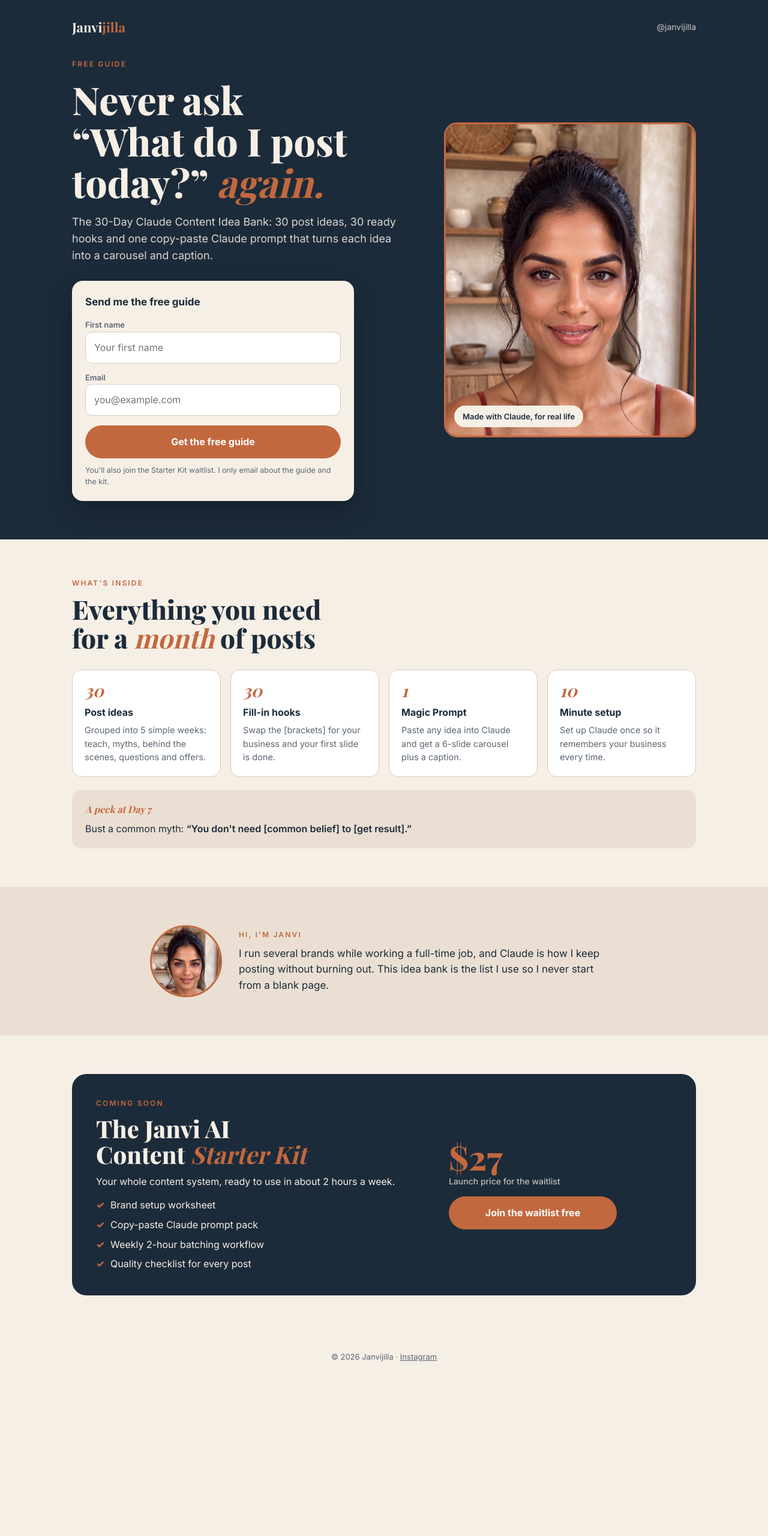
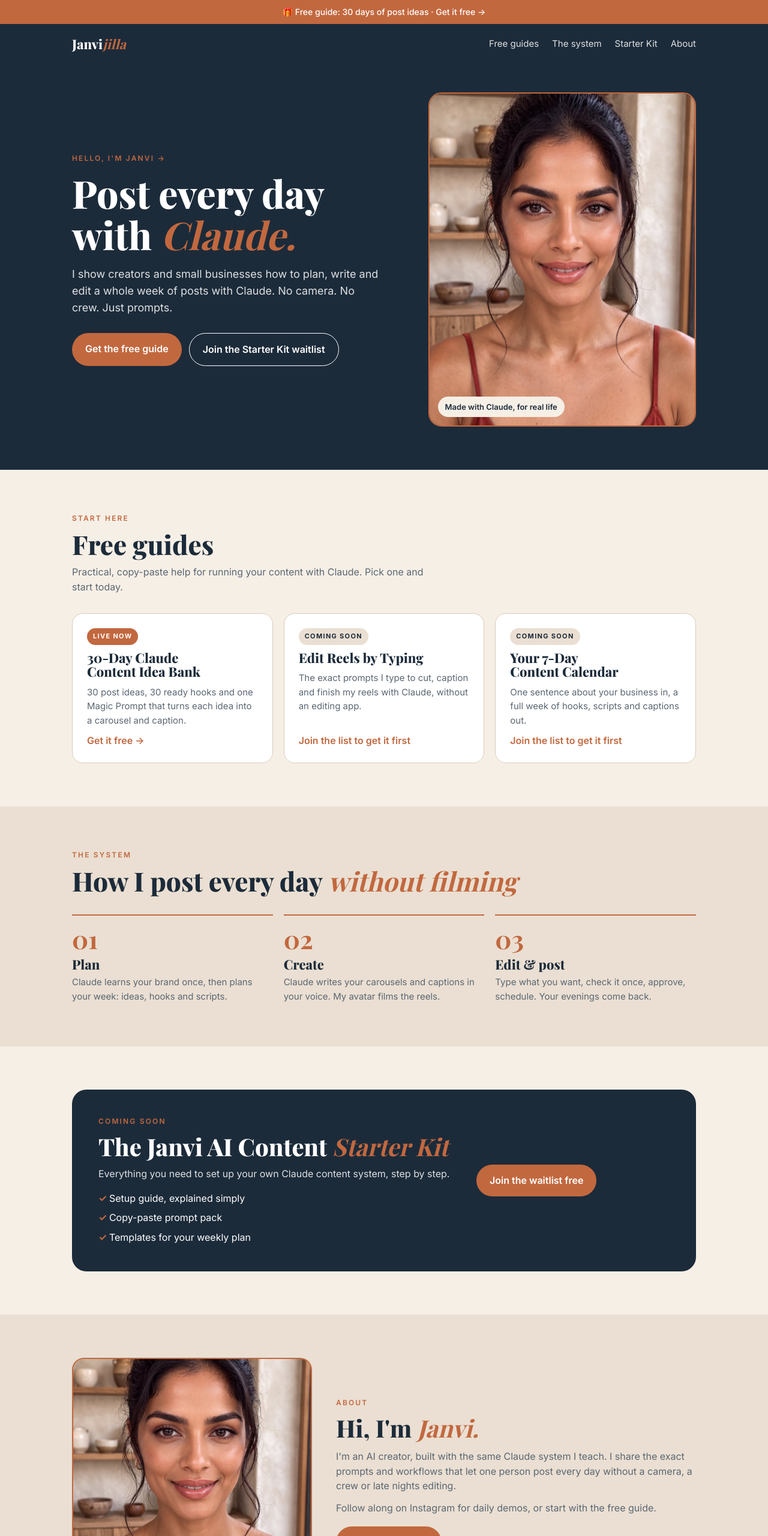
Before and after one commit to janvijilla/janvijilla-waitlist, a plain HTML site: page index.html in a window 1280 px wide. Shown: the top 2560 px of the page at 60% size. Before the commit the page ends 2311 px from the top, so only its background shows below. Drawn offline with nearby package versions, Linux system fonts and the light colour scheme; a web font is replaced by a local one.

Commit message:
aNew brand home page + Starter Kit page

```diff
--- a/index.html
+++ b/index.html
@@ -3,10 +3,10 @@
 <head>
 <meta charset="utf-8">
 <meta name="viewport" content="width=device-width, initial-scale=1, viewport-fit=cover">
-<title>Janvijilla | Free 30-Day Claude Content Idea Bank</title>
-<meta name="description" content="Never ask 'What do I post today?' again. Get 30 post ideas, 30 hooks and one Claude prompt that writes them for you. Free from @janvijilla.">
-<meta property="og:title" content="Free: 30-Day Claude Content Idea Bank">
-<meta property="og:description" content="30 post ideas, 30 hooks and one Claude prompt that writes them for you.">
+<title>Janvijilla | Post Every Day with Claude</title>
+<meta name="description" content="Janvi shows creators and small businesses how to plan, write and edit a week of posts with Claude. Free guides, the Starter Kit and the full system.">
+<meta property="og:title" content="Janvijilla | Post every day with Claude">
+<meta property="og:description" content="Plan, write and edit a week of posts with Claude. No camera. Just prompts.">
 <meta property="og:image" content="og.jpg">
 <meta property="og:type" content="website">
 <meta name="twitter:card" content="summary_large_image">
@@ -14,240 +14,207 @@
 <link rel="preconnect" href="https://fonts.gstatic.com" crossorigin>
 <link href="https://fonts.googleapis.com/css2?family=Inter:wght@400;500;600;700&family=Playfair+Display:ital,wght@0,700;0,800;1,500;1,700&display=swap" rel="stylesheet">
 <style>
-/* Layout: navy hero with photo + form card, then cream sections; one column on phones */
 :root{
   --cream:#F6EFE6; --sand:#EADFD2; --navy:#1C2B3A; --terra:#C2683F; --terra-dark:#A9552F; --line:#D9CBBB; --ink:#1C2B3A; --muted:#5B6672;
-  --display:'Playfair Display', Georgia, 'Times New Roman', serif;
+  --display:'Playfair Display', Georgia, serif;
   --body:'Inter', -apple-system, 'Segoe UI', Roboto, Arial, sans-serif;
 }
 *{box-sizing:border-box;margin:0;padding:0}
 html{scroll-behavior:smooth}
 body{font-family:var(--body);color:var(--ink);background:var(--cream);line-height:1.55;-webkit-font-smoothing:antialiased}
 img{max-width:100%;display:block}
-.wrap{max-width:1080px;margin:0 auto;padding-left:max(20px,env(safe-area-inset-left,0px));padding-right:max(20px,env(safe-area-inset-right,0px))}
-h1,h2{font-family:var(--display);font-weight:800;line-height:1.08;text-wrap:balance}
+a{color:inherit}
+.wrap{max-width:1080px;margin:0 auto;padding:0 max(20px,env(safe-area-inset-left,0px))}
+h1,h2,h3{font-family:var(--display);font-weight:800;line-height:1.08;text-wrap:balance}
 h1 em,h2 em{font-style:italic;font-weight:700;color:var(--terra)}
 .kicker{font-size:12px;letter-spacing:.18em;text-transform:uppercase;font-weight:600;color:var(--terra)}
-
-/* Hero */
-.hero{background:var(--navy);color:var(--cream);padding-block:28px 64px;overflow:hidden}
-.top{display:flex;justify-content:space-between;align-items:center;padding-bottom:36px}
-.brand{font-family:var(--display);font-size:22px;font-weight:700}
-.brand span{color:var(--terra)}
-.ig{font-size:14px;color:var(--cream);opacity:.8;text-decoration:none}
-.hero-grid{display:grid;grid-template-columns:1.1fr .9fr;gap:48px;align-items:center}
-.hero h1{font-size:clamp(38px,5.6vw,64px);margin:14px 0 18px}
-.lead{font-size:18px;opacity:.88;max-width:34em}
-.photo{position:relative;border-radius:22px;overflow:hidden;border:3px solid var(--terra);aspect-ratio:4/5;max-width:420px;justify-self:end;width:100%}
-.photo img{width:100%;height:100%;object-fit:cover;object-position:50% 18%}
-.badge{position:absolute;left:14px;bottom:14px;background:var(--cream);color:var(--navy);font-size:13px;font-weight:600;padding:8px 14px;border-radius:999px}
-
-/* Form */
-.card{background:var(--cream);color:var(--ink);border-radius:18px;padding:22px;margin-top:28px;max-width:470px;box-shadow:0 18px 40px rgba(0,0,0,.25)}
-.card h3{font-size:17px;margin-bottom:12px}
-.fields{display:grid;gap:10px}
-label{font-size:13px;font-weight:600;color:var(--muted)}
-input{width:100%;font:inherit;font-size:16px;padding:13px 14px;border:1.5px solid var(--line);border-radius:12px;background:#fff;color:var(--ink)}
-input:focus{outline:none;border-color:var(--terra);box-shadow:0 0 0 3px rgba(194,104,63,.2)}
-.btn{display:inline-flex;justify-content:center;align-items:center;gap:8px;width:100%;margin-top:6px;font:inherit;font-weight:700;font-size:16px;padding:15px 18px;border:0;border-radius:999px;background:var(--terra);color:#fff;cursor:pointer;text-decoration:none;transition:background .15s}
+.btn{display:inline-block;background:var(--terra);color:#fff;text-decoration:none;font-weight:600;padding:14px 22px;border-radius:999px;transition:background .2s}
 .btn:hover{background:var(--terra-dark)}
-.btn:focus-visible{outline:3px solid var(--navy);outline-offset:2px}
-.btn[disabled]{opacity:.7;cursor:wait}
-.fine{font-size:12.5px;color:var(--muted);margin-top:10px}
-.err{color:#B3261E;font-size:14px;font-weight:600;margin-top:8px}
-.thanks h3{font-family:var(--display);font-size:24px;margin-bottom:6px}
-.thanks p{color:var(--muted);margin-bottom:14px}
-[hidden]{display:none!important}
-
-/* Sections */
-section{padding-block:64px}
-.section-head{max-width:640px;margin-bottom:30px}
-.section-head h2{font-size:clamp(30px,4vw,44px);margin-top:10px}
-.inside{display:grid;grid-template-columns:repeat(4,1fr);gap:16px}
-.item{background:#fff;border:1px solid var(--line);border-radius:16px;padding:20px}
-.item b{display:block;font-family:var(--display);font-style:italic;color:var(--terra);font-size:28px;line-height:1;margin-bottom:10px}
-.item h3{font-size:16px;margin-bottom:6px}
-.item p{font-size:14.5px;color:var(--muted)}
-.sample{margin-top:22px;background:var(--sand);border-radius:16px;padding:20px 22px;display:grid;gap:8px}
-.sample .day{font-family:var(--display);font-style:italic;color:var(--terra)}
-.sample q{font-weight:600}
-
-.about{background:var(--sand)}
-.about-grid{display:grid;grid-template-columns:auto 1fr;gap:28px;align-items:center;max-width:820px}
-.avatar{width:120px;height:120px;border-radius:50%;overflow:hidden;border:3px solid var(--terra)}
-.avatar img{width:100%;height:100%;object-fit:cover;object-position:50% 20%}
-.about p{font-size:17px;margin-top:8px}
-
-.kit{background:var(--navy);color:var(--cream);border-radius:24px;padding:40px;display:grid;grid-template-columns:1.2fr .8fr;gap:30px;align-items:center}
-.kit h2{font-size:clamp(28px,3.6vw,40px);margin:10px 0 12px}
-.kit ul{list-style:none;display:grid;gap:8px;margin-top:14px}
-.kit li::before{content:"✓";color:var(--terra);font-weight:800;margin-right:10px}
-.price{font-family:var(--display);font-size:56px;font-weight:800;color:var(--terra);line-height:1}
-.price small{display:block;font-family:var(--body);font-size:14px;font-weight:500;color:var(--cream);opacity:.75;margin-top:6px}
-.kit .btn{max-width:280px;margin-top:18px}
-
-footer{padding-block:28px 40px;font-size:13px;color:var(--muted);text-align:center}
-footer a{color:inherit}
-
+.btn.ghost{background:transparent;border:1.5px solid currentColor;color:inherit}
+.btn.ghost:hover{background:rgba(255,255,255,.08)}
+/* bar + nav */
+.bar{background:var(--terra);color:#fff;text-align:center;font-size:14px;font-weight:500;padding:9px 16px}
+.bar a{text-decoration:none}
+nav{background:var(--navy);color:#fff}
+nav .wrap{display:flex;align-items:center;justify-content:space-between;gap:16px;padding-top:16px;padding-bottom:16px}
+.logo{font-family:var(--display);font-size:22px;font-weight:800;text-decoration:none}
+.logo span{color:var(--terra);font-style:italic;font-weight:700}
+.links{display:flex;gap:22px;font-size:15px}
+.links a{text-decoration:none;opacity:.85}
+.links a:hover{opacity:1}
+/* hero */
+.hero{background:var(--navy);color:#fff;padding:48px 0 72px}
+.hero .wrap{display:grid;grid-template-columns:1.1fr .9fr;gap:48px;align-items:center}
+.hero h1{font-size:clamp(40px,6vw,64px);margin:14px 0 18px}
+.hero p.lead{font-size:18px;opacity:.85;max-width:520px;margin-bottom:28px}
+.cta-row{display:flex;flex-wrap:wrap;gap:12px}
+.photo{position:relative;border-radius:22px;overflow:hidden;border:2px solid var(--terra)}
+.photo img{width:100%;aspect-ratio:4/5;object-fit:cover}
+.tag{position:absolute;left:14px;bottom:14px;background:var(--cream);color:var(--navy);font-size:13px;font-weight:600;padding:7px 12px;border-radius:999px}
+/* sections */
+section{padding:72px 0}
+.head{margin-bottom:32px}
+.head h2{font-size:clamp(30px,4vw,44px);margin-top:10px}
+.head p{color:var(--muted);margin-top:10px;max-width:600px}
+.cards{display:grid;grid-template-columns:repeat(3,1fr);gap:18px}
+.card{background:#fff;border:1px solid var(--line);border-radius:18px;padding:24px;display:flex;flex-direction:column;gap:10px;text-decoration:none}
+.card h3{font-size:22px}
+.card p{color:var(--muted);font-size:15px;flex:1}
+.pill{align-self:flex-start;font-size:11px;letter-spacing:.12em;text-transform:uppercase;font-weight:700;padding:5px 10px;border-radius:999px;background:var(--sand);color:var(--navy)}
+.pill.live{background:var(--terra);color:#fff}
+.card .go{font-weight:600;color:var(--terra)}
+a.card:hover{border-color:var(--terra)}
+.steps{display:grid;grid-template-columns:repeat(3,1fr);gap:18px;counter-reset:s}
+.step{border-top:2px solid var(--terra);padding-top:18px}
+.step b{font-family:var(--display);font-size:42px;color:var(--terra);display:block;line-height:1}
+.step h3{font-size:22px;margin:10px 0 6px}
+.step p{color:var(--muted);font-size:15px}
+.sand{background:var(--sand)}
+.offer{background:var(--navy);color:#fff;border-radius:24px;padding:44px;display:grid;grid-template-columns:1.3fr .7fr;gap:32px;align-items:center}
+.offer h2{font-size:clamp(28px,3.6vw,40px);margin:10px 0 12px}
+.offer p{opacity:.85}
+.offer ul{list-style:none;margin-top:16px;display:grid;gap:8px}
+.offer li::before{content:"✓ ";color:var(--terra);font-weight:700}
+.about{display:grid;grid-template-columns:.8fr 1.2fr;gap:40px;align-items:center}
+.about img{border-radius:20px;aspect-ratio:1/1;object-fit:cover;border:2px solid var(--terra)}
+.about h2{font-size:clamp(28px,3.6vw,40px);margin:10px 0 14px}
+.about p{color:var(--muted);margin-bottom:12px}
+footer{background:var(--navy);color:#fff;padding:40px 0;font-size:14px}
+footer .wrap{display:flex;flex-wrap:wrap;justify-content:space-between;gap:16px}
+footer a{text-decoration:none;opacity:.85;margin-right:16px}
 @media (max-width:860px){
-  .hero-grid{grid-template-columns:1fr;gap:28px}
-  .photo{justify-self:start;max-width:100%;aspect-ratio:1/1;order:-1}
-  .inside{grid-template-columns:1fr 1fr}
-  .kit{grid-template-columns:1fr;padding:28px}
+  .hero .wrap,.offer,.about{grid-template-columns:1fr}
+  .cards,.steps{grid-template-columns:1fr}
+  .links{display:none}
+  .offer{padding:28px}
+  .photo{max-width:420px}
+  section{padding:56px 0}
 }
-@media (max-width:520px){
-  .inside{grid-template-columns:1fr}
-  .about-grid{grid-template-columns:1fr}
-  .hero{padding-block:20px 44px}
-  section{padding-block:48px}
-}
-@media (prefers-reduced-motion:reduce){html{scroll-behavior:auto}.btn{transition:none}}
 </style>
 </head>
 <body>
 
+<div class="bar"><a href="/free-guide">🎁 Free guide: 30 days of post ideas · Get it free →</a></div>
+
+<nav>
+  <div class="wrap">
+    <a class="logo" href="/">Janvi<span>jilla</span></a>
+    <div class="links">
+      <a href="#start">Free guides</a>
+      <a href="#system">The system</a>
+      <a href="/starter-kit">Starter Kit</a>
+      <a href="#about">About</a>
+    </div>
+  </div>
+</nav>
+
 <header class="hero">
   <div class="wrap">
-    <div class="top">
-      <div class="brand">Janvi<span>jilla</span></div>
-      <a class="ig" href="https://www.instagram.com/janvijilla/" target="_blank" rel="noopener">@janvijilla</a>
-    </div>
-    <div class="hero-grid">
     <div>
-        <div class="kicker">Free guide</div>
-        <h1>Never ask &ldquo;What do I post today?&rdquo; <em>again.</em></h1>
-        <p class="lead">The 30-Day Claude Content Idea Bank: 30 post ideas, 30 ready hooks and one copy-paste Claude prompt that turns each idea into a carousel and caption.</p>
-
-        <div class="card" id="get">
-          <form id="signup" novalidate>
-            <h3>Send me the free guide</h3>
-            <div class="fields">
-              <div>
-                <label for="name">First name</label>
-                <input id="name" name="name" type="text" autocomplete="given-name" maxlength="100" placeholder="Your first name">
-              </div>
-              <div>
-                <label for="email">Email</label>
-                <input id="email" name="email" type="email" autocomplete="email" maxlength="200" placeholder="you@example.com" required>
-              </div>
-              <button class="btn" id="submit" type="submit">Get the free guide</button>
-            </div>
-            <p class="err" id="error" role="alert" hidden></p>
-            <p class="fine">You'll also join the Starter Kit waitlist. I only email about the guide and the kit.</p>
-          </form>
-          <div class="thanks" id="thanks" hidden>
-            <h3>You're in! 🎉</h3>
-            <p>Your guide is ready. You're also on the Starter Kit waitlist, so you'll hear first when it opens.</p>
-            <a class="btn" href="30-Day-Claude-Content-Idea-Bank.pdf" target="_blank" rel="noopener">Open my free guide</a>
-          </div>
+      <div class="kicker">Hello, I'm Janvi →</div>
+      <h1>Post every day with <em>Claude.</em></h1>
+      <p class="lead">I show creators and small businesses how to plan, write and edit a whole week of posts with Claude. No camera. No crew. Just prompts.</p>
+      <div class="cta-row">
+        <a class="btn" href="/free-guide">Get the free guide</a>
+        <a class="btn ghost" href="/starter-kit">Join the Starter Kit waitlist</a>
       </div>
     </div>
     <div class="photo">
-        <img src="janvi.jpg" alt="Janvi, smiling, in a warm-toned room" width="900" height="1613">
-        <div class="badge">Made with Claude, for real life</div>
-      </div>
+      <img src="janvi.jpg" alt="Janvi, AI content creator, smiling at her desk">
+      <span class="tag">Made with Claude, for real life</span>
     </div>
   </div>
 </header>
 
-<main>
-  <section>
+<section id="start">
   <div class="wrap">
-      <div class="section-head">
-        <div class="kicker">What's inside</div>
-        <h2>Everything you need for a <em>month</em> of posts</h2>
+    <div class="head">
+      <div class="kicker">Start here</div>
+      <h2>Free guides</h2>
+      <p>Practical, copy-paste help for running your content with Claude. Pick one and start today.</p>
     </div>
-      <div class="inside">
-        <div class="item"><b>30</b><h3>Post ideas</h3><p>Grouped into 5 simple weeks: teach, myths, behind the scenes, questions and offers.</p></div>
-        <div class="item"><b>30</b><h3>Fill-in hooks</h3><p>Swap the [brackets] for your business and your first slide is done.</p></div>
-        <div class="item"><b>1</b><h3>Magic Prompt</h3><p>Paste any idea into Claude and get a 6-slide carousel plus a caption.</p></div>
-        <div class="item"><b>10</b><h3>Minute setup</h3><p>Set up Claude once so it remembers your business every time.</p></div>
+    <div class="cards">
+      <a class="card" href="/free-guide">
+        <span class="pill live">Live now</span>
+        <h3>30-Day Claude Content Idea Bank</h3>
+        <p>30 post ideas, 30 ready hooks and one Magic Prompt that turns each idea into a carousel and caption.</p>
+        <span class="go">Get it free →</span>
+      </a>
+      <div class="card">
+        <span class="pill">Coming soon</span>
+        <h3>Edit Reels by Typing</h3>
+        <p>The exact prompts I type to cut, caption and finish my reels with Claude, without an editing app.</p>
+        <span class="go">Join the list to get it first</span>
       </div>
-      <div class="sample">
-        <div class="day">A peek at Day 7</div>
-        <div>Bust a common myth: <q>You don't need [common belief] to [get result].</q></div>
+      <div class="card">
+        <span class="pill">Coming soon</span>
+        <h3>Your 7-Day Content Calendar</h3>
+        <p>One sentence about your business in, a full week of hooks, scripts and captions out.</p>
+        <span class="go">Join the list to get it first</span>
+      </div>
     </div>
   </div>
 </section>
 
-  <section class="about">
-    <div class="wrap about-grid">
-      <div class="avatar"><img src="janvi.jpg" alt="" width="120" height="120"></div>
-      <div>
-        <div class="kicker">Hi, I'm Janvi</div>
-        <p>I run several brands while working a full-time job, and Claude is how I keep posting without burning out. This idea bank is the list I use so I never start from a blank page.</p>
+<section id="system" class="sand">
+  <div class="wrap">
+    <div class="head">
+      <div class="kicker">The system</div>
+      <h2>How I post every day <em>without filming</em></h2>
+    </div>
+    <div class="steps">
+      <div class="step"><b>01</b><h3>Plan</h3><p>Claude learns your brand once, then plans your week: ideas, hooks and scripts.</p></div>
+      <div class="step"><b>02</b><h3>Create</h3><p>Claude writes your carousels and captions in your voice. My avatar films the reels.</p></div>
+      <div class="step"><b>03</b><h3>Edit &amp; post</h3><p>Type what you want, check it once, approve, schedule. Your evenings come back.</p></div>
     </div>
   </div>
 </section>
 
 <section>
   <div class="wrap">
-      <div class="kit">
+    <div class="offer">
       <div>
         <div class="kicker">Coming soon</div>
         <h2>The Janvi AI Content <em>Starter Kit</em></h2>
-          <p>Your whole content system, ready to use in about 2 hours a week.</p>
+        <p>Everything you need to set up your own Claude content system, step by step.</p>
         <ul>
-            <li>Brand setup worksheet</li>
-            <li>Copy-paste Claude prompt pack</li>
-            <li>Weekly 2-hour batching workflow</li>
-            <li>Quality checklist for every post</li>
+          <li>Setup guide, explained simply</li>
+          <li>Copy-paste prompt pack</li>
+          <li>Templates for your weekly plan</li>
         </ul>
       </div>
       <div>
-          <div class="price">$27<small>Launch price for the waitlist</small></div>
-          <a class="btn" href="#get">Join the waitlist free</a>
+        <a class="btn" href="/starter-kit">Join the waitlist free</a>
       </div>
     </div>
   </div>
 </section>
-</main>
+
+<section id="about" class="sand">
+  <div class="wrap about">
+    <img src="janvi.jpg" alt="Portrait of Janvi">
+    <div>
+      <div class="kicker">About</div>
+      <h2>Hi, I'm <em>Janvi.</em></h2>
+      <p>I'm an AI creator, built with the same Claude system I teach. I share the exact prompts and workflows that let one person post every day without a camera, a crew or late nights editing.</p>
+      <p>Follow along on Instagram for daily demos, or start with the free guide.</p>
+      <div class="cta-row" style="margin-top:18px">
+        <a class="btn" href="https://www.instagram.com/janvijilla/">Follow @janvijilla</a>
+      </div>
+    </div>
+  </div>
+</section>
 
 <footer>
-  <div class="wrap">© <span id="yr">2026</span> Janvijilla · <a href="https://www.instagram.com/janvijilla/" target="_blank" rel="noopener">Instagram</a></div>
+  <div class="wrap">
+    <div>
+      <a href="https://www.instagram.com/janvijilla/">Instagram</a>
+      <a href="https://www.threads.net/@janvijilla">Threads</a>
+      <a href="https://www.instagram.com/janvi.ai.official/">Brand videos: @janvi.ai.official</a>
+    </div>
+    <div>© 2026 Janvijilla</div>
+  </div>
 </footer>
 
-<script>
-(function () {
-  var ENDPOINT = "https://script.google.com/macros/s/AKfycbyFnLszrB8XhNq5QOH6YLYCyMfOit073Cx7-Pbto228fnWriaVHxNBWtEGkwMez7ftA/exec";
-  var form = document.getElementById("signup");
-  var btn = document.getElementById("submit");
-  var err = document.getElementById("error");
-  var thanks = document.getElementById("thanks");
-  var params = new URLSearchParams(location.search);
-  var source = (params.get("src") || "ideas-guide").slice(0, 50);
-  document.getElementById("yr").textContent = new Date().getFullYear();
-
-  form.addEventListener("submit", function (e) {
-    e.preventDefault();
-    err.hidden = true;
-    var nameEl = document.getElementById("name");
-    var emailEl = document.getElementById("email");
-    var name = nameEl.value.trim();
-    var email = emailEl.value.trim();
-    if (!/^[^@\s]+@[^@\s]+\.[^@\s]+$/.test(email)) {
-      err.textContent = "Please enter a valid email, like you@example.com.";
-      err.hidden = false;
-      emailEl.focus();
-      return;
-    }
-    btn.disabled = true;
-    btn.textContent = "Sending...";
-    fetch(ENDPOINT, {
-      method: "POST",
-      mode: "no-cors",
-      body: new URLSearchParams({ name: name, email: email, source: source })
-    }).then(function () {
-      form.hidden = true;
-      thanks.hidden = false;
-    }).catch(function () {
-      err.textContent = "Something went wrong. Please check your internet and try again.";
-      err.hidden = false;
-      btn.disabled = false;
-      btn.textContent = "Get the free guide";
-    });
-  });
-})();
-</script>
 </body>
 </html>
```
Also changed, not shown: starter-kit.html (added, +178 -0 lines), vercel.json (added). Lines whose indentation alone changed are shown as unchanged.
